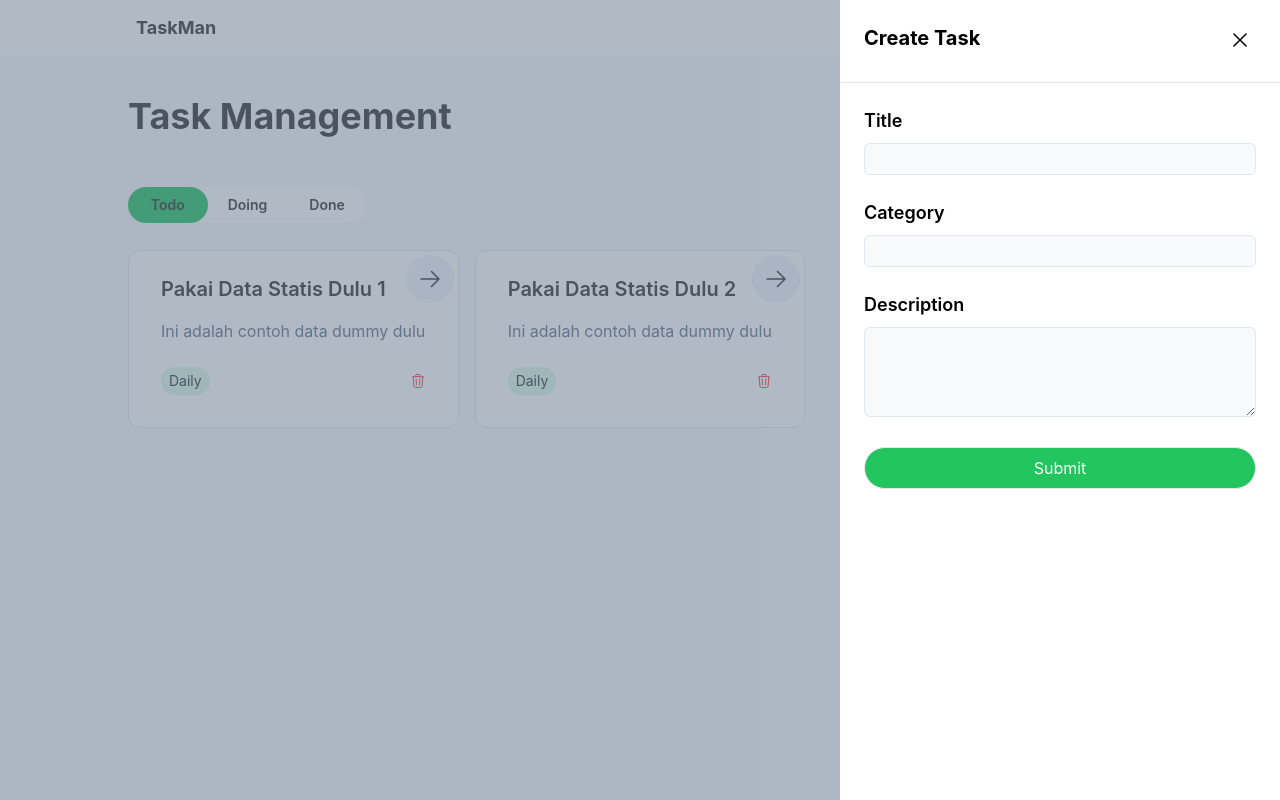
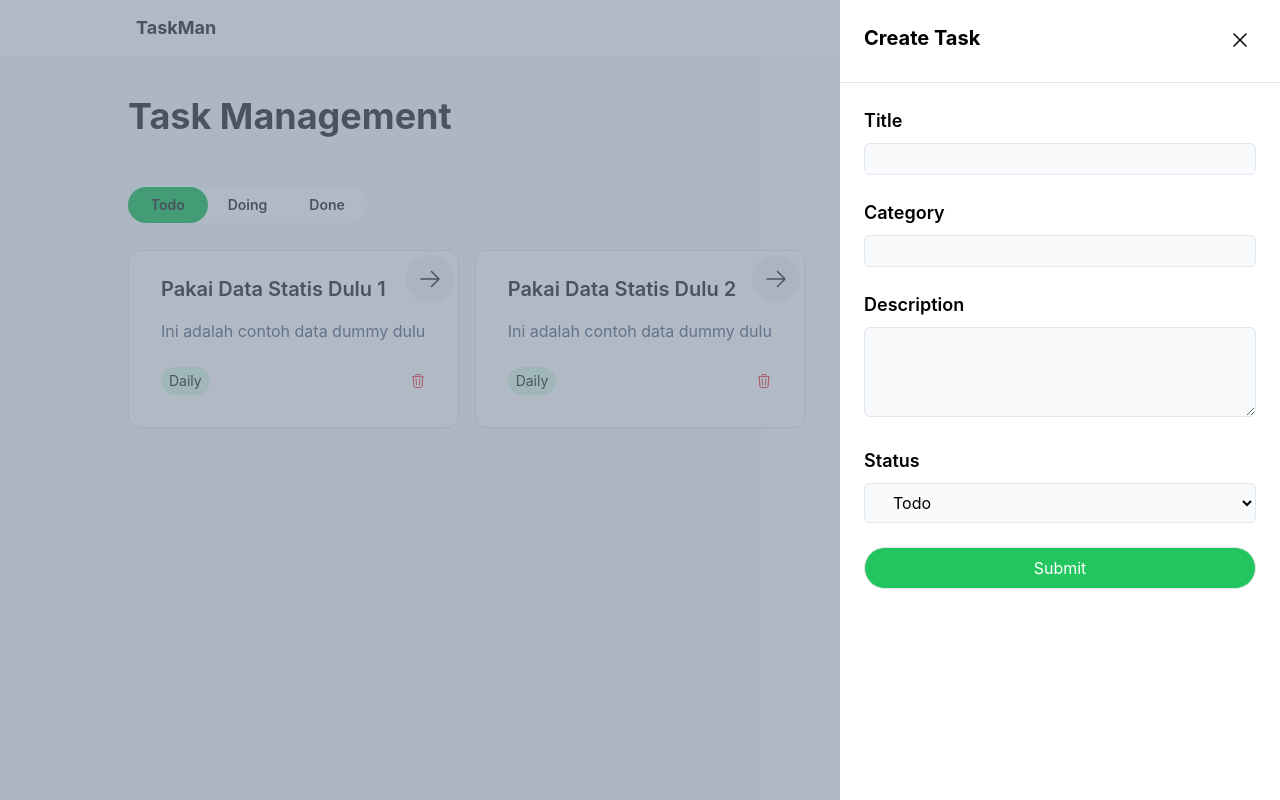
Before and after one commit to rihid/taskman, a React app: page / in a window 1280 px wide. Both pictures are taken after a click on the button 1115 px from the left and 205 px from the top of the page. Built offline with nearby package versions, Linux system fonts and the light colour scheme; the HTML template or start-up script is replaced by a standard one.

Commit message:
feat: add select option input

```diff
--- a/src/App.jsx
+++ b/src/App.jsx
@@ -34,7 +34,7 @@ const TASKS = [
     schedulde_date: null,
     start_date: null,
     end_date: null,
-    status: 'Todo'
+    status: 'Doing'
   }
 ]
 function App() {
--- a/src/components/add-task-form.jsx
+++ b/src/components/add-task-form.jsx
@@ -6,6 +6,7 @@ const initialTask = {
   name: '',
   category: '',
   description: '',
+  status: 'Todo',
 }
 function AddTaskForm(props) {
   const { onClose, addTask } = props;
@@ -20,7 +21,7 @@ function AddTaskForm(props) {
   }
   const handleSubmit = (e) => {
     e.preventDefault();
-    if(!task.name || !task.category || !task.description) return;
+    if (!task.name || !task.category || !task.description) return;
     addTask(task)
     setTask(initialTask);
   }
@@ -77,6 +78,20 @@ function AddTaskForm(props) {
             ></textarea>
           </div>
           <div>
+            <label htmlFor="status" className="block font-semibold text-lg mb-2">Status</label>
+            <select
+              name="status"
+              id=""
+              value={task.status}
+              onChange={handleChange}
+              className="flex items-center w-full px-6 py-2 rounded-md bg-slate-50 border border-slate-200"
+            >
+              <option value="Todo">Todo</option>
+              <option value="Doing">Doing</option>
+              <option value="Done">Done</option>
+            </select>
+          </div>
+          <div>
             <Button type="submit" color="primary">Submit</Button>
           </div>
         </form>
--- a/src/components/edit-task-form.jsx
+++ b/src/components/edit-task-form.jsx
@@ -75,6 +75,20 @@ function EditTaskForm(props) {
             ></textarea>
           </div>
           <div>
+            <label htmlFor="status" className="block font-semibold text-lg mb-2">Status</label>
+            <select
+              name="status"
+              id=""
+              value={task.status}
+              onChange={handleChange}
+              className="flex items-center w-full px-6 py-2 rounded-md bg-slate-50 border border-slate-200"
+            >
+              <option value="Todo">Todo</option>
+              <option value="Doing">Doing</option>
+              <option value="Done">Done</option>
+            </select>
+          </div>
+          <div>
             <Button type="submit" color="primary">Submit</Button>
           </div>
         </form>
```
